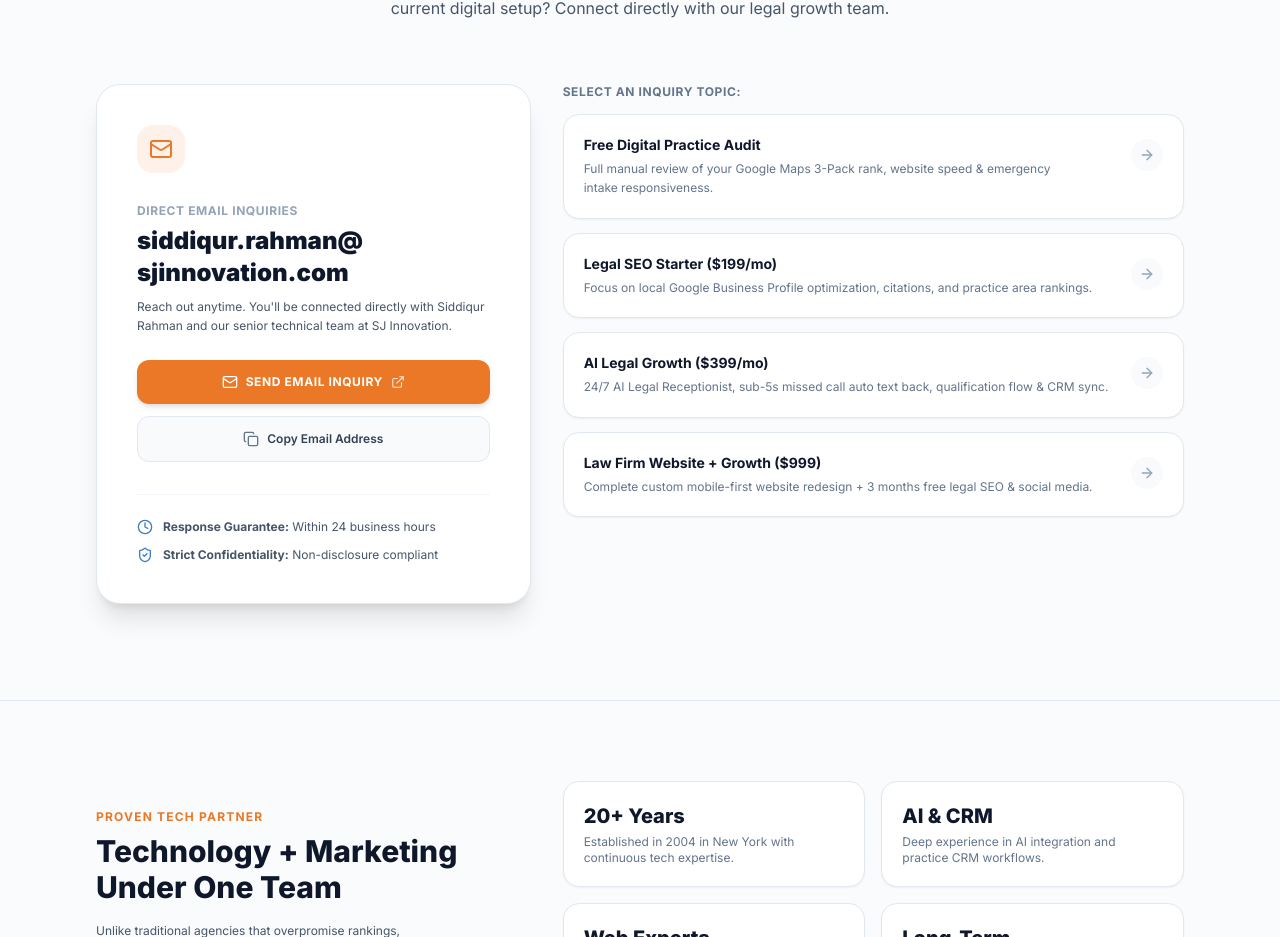
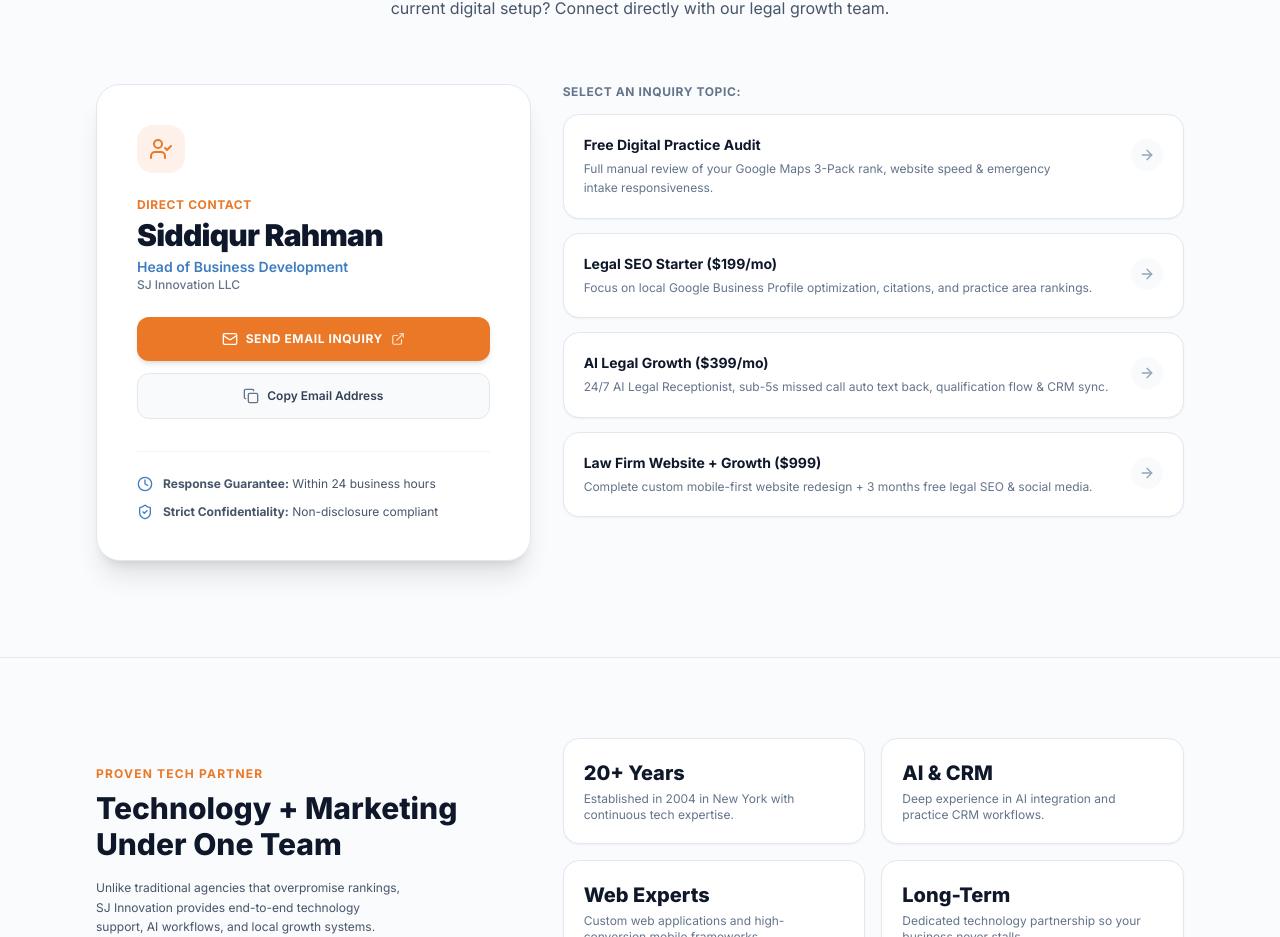
Before and after one commit to Annyxtopheles/sji-legal-growth-engine, a React (Vite) app: page / in a window 1280 px wide. Shown: the part 5177-6114 px from the top of the page. Built offline with nearby package versions, Linux system fonts and the light colour scheme.

Commit message:
feat: display Siddiqur Rahman, designation, and company name on contact card

```diff
--- a/src/components/ReviewSection.tsx
+++ b/src/components/ReviewSection.tsx
@@ -1,5 +1,5 @@
 import React, { useState } from 'react';
-import { Mail, Copy, Check, Sparkles, ShieldCheck, Clock, ArrowRight, ExternalLink } from 'lucide-react';
+import { UserCheck, Mail, Copy, Check, Sparkles, ShieldCheck, Clock, ArrowRight, ExternalLink } from 'lucide-react';
 import { CONTACT_EMAIL, copyEmailToClipboard } from '../utils/mailHelper';
 
 interface ReviewSectionProps {
@@ -76,17 +76,20 @@
           <div className="lg:col-span-5 bg-white p-8 sm:p-10 rounded-3xl border border-slate-200 shadow-xl flex flex-col justify-between">
             <div>
               <div className="w-12 h-12 rounded-2xl bg-[#EA7826]/10 text-[#EA7826] flex items-center justify-center mb-6">
-                <Mail className="w-6 h-6" />
+                <UserCheck className="w-6 h-6" />
               </div>
 
-              <span className="text-xs uppercase font-bold text-slate-400 tracking-wider">
-                Direct Email Inquiries
+              <span className="text-xs uppercase font-bold text-[#EA7826] tracking-wider block mb-1">
+                Direct Contact
               </span>
-              <h3 className="text-xl sm:text-2xl font-black text-slate-900 mt-1 mb-2 break-all">
-                {CONTACT_EMAIL}
+              <h3 className="text-2xl sm:text-3xl font-black text-slate-900 tracking-tight">
+                Siddiqur Rahman
               </h3>
-              <p className="text-xs text-slate-600 leading-relaxed mb-6">
-                Reach out anytime. You'll be connected directly with Siddiqur Rahman and our senior technical team at SJ Innovation.
+              <p className="text-sm font-semibold text-[#3E7DBF] mt-1">
+                Head of Business Development
+              </p>
+              <p className="text-xs font-medium text-slate-500 mb-6">
+                SJ Innovation LLC
               </p>
 
               {/* Action Buttons */}
```
